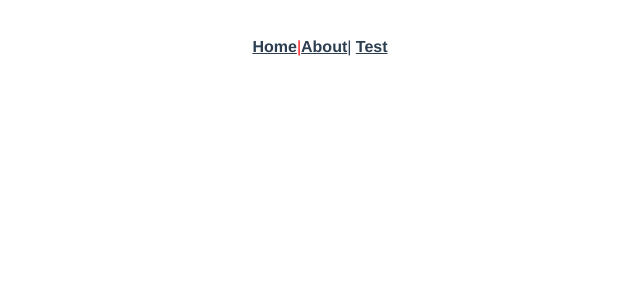
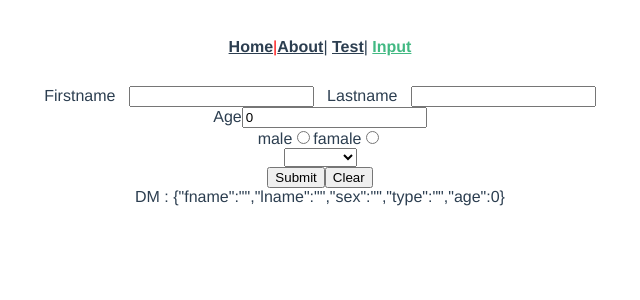
Before and after one commit to gotkk/cmvue, a Vue app: page /input in a window 1280 px wide. Shown: the top 300 px of the page, without its empty margins (320-960 px from the left). Built offline with nearby package versions, Linux system fonts and the light colour scheme.

Commit message:
form click

```diff
--- a/src/App.vue
+++ b/src/App.vue
@@ -1,11 +1,13 @@
 <template>
   <div id="app">
     <div id="nav">
-      <router-link to="/">Home</router-link><span id=stya>|</span>
+      <router-link to="/">Home</router-link>
+      <span id="stya">|</span>
       <router-link to="/about">About</router-link>|
-      <router-link to="/test">Test</router-link>
+      <router-link to="/test">Test</router-link>|
+      <router-link to="/input">Input</router-link>
     </div>
-    <router-view/>
+    <router-view />
   </div>
 </template>
 
@@ -42,4 +44,4 @@ span {
 }
 </style>
 
-// complete video 17
+// complete video 19
--- a/src/router/index.js
+++ b/src/router/index.js
@@ -2,6 +2,7 @@ import Vue from 'vue'
 import VueRouter from 'vue-router'
 import Home from '../views/Home.vue'
 import Test from '../views/Test.vue'
+import Input from '../views/Input.vue'
 
 Vue.use(VueRouter)
 
@@ -23,6 +24,11 @@ const routes = [
     path: '/test',
     name: 'test',
     component: Test
+  },
+  {
+    path: '/input',
+    name: 'input',
+    component: Input
   }
 ]
 
--- /dev/null
+++ b/src/views/Input.vue
@@ -0,0 +1,82 @@
+<template>
+  <div>
+    <form action v-on:submit.prevent="submit">
+      <div>
+        <label for="fname">Firstname</label>
+        &nbsp;
+        <input type="text" name="fname" id="fname" v-model.trim="dm.fname" />
+        &nbsp;
+        <label for="lname">Lastname</label>
+        &nbsp;
+        <input type="text" name="lname" id="lname" v-model.trim.lazy="dm.lname" />
+      </div>
+      <div>
+        <label for="age">Age</label>
+        <input type="number" name="age" id="age" v-model.number="dm.age" />
+      </div>
+      <div>
+        <label for="sexm">male</label>
+        <input type="radio" name="sex" id="sexm" value="male" v-model="dm.sex" />
+        <label for="sexf">famale</label>
+        <input type="radio" name="sex" id="sexf" value="female" v-model="dm.sex" />
+      </div>
+      <div>
+        <select name="type" v-model="dm.type">
+          <option value="active">Acive</option>
+          <option value="disactive">Disacive</option>
+        </select>
+      </div>
+      <button type="submit">Submit</button>
+      <button type="button" @click.exact="clear" @click.alt="useDefault">Clear</button>
+    </form>
+    <div>
+      DM : {{JSON.stringify(dm)}}
+      <!-- DM : {{dm}} -->
+    </div>
+  </div>
+</template>
+
+<script>
+export default {
+  name: "Input",
+  data() {
+    return {
+      dm: {
+        fname: "",
+        lname: "",
+        sex: "",
+        type: "",
+        age: 0
+      }
+    };
+  },
+  methods: {
+    submit() {
+      alert(JSON.stringify(this.dm));
+      // not reload form after submit or use @submit.prevent on tag form
+      // event.preventDefault();
+    },
+    clear() {
+      this.dm = {
+        fname: "",
+        lname: "",
+        sex: "",
+        type: "",
+        age: 0
+      };
+    },
+    useDefault() {
+      this.dm = {
+        fname: "fname",
+        lname: "lname",
+        sex: "male",
+        type: "active",
+        age: 10
+      };
+    }
+  }
+};
+</script>
+
+<style>
+</style>
```
